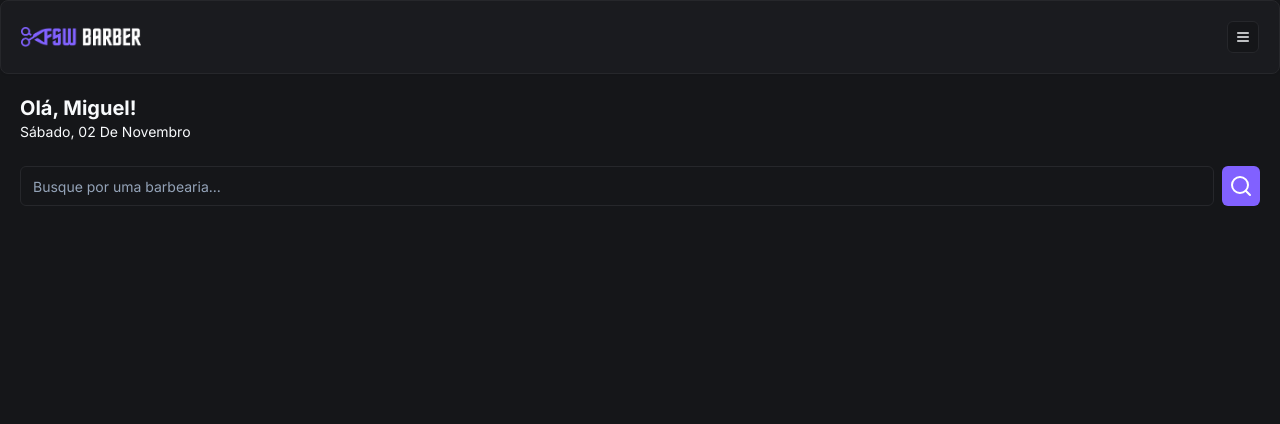
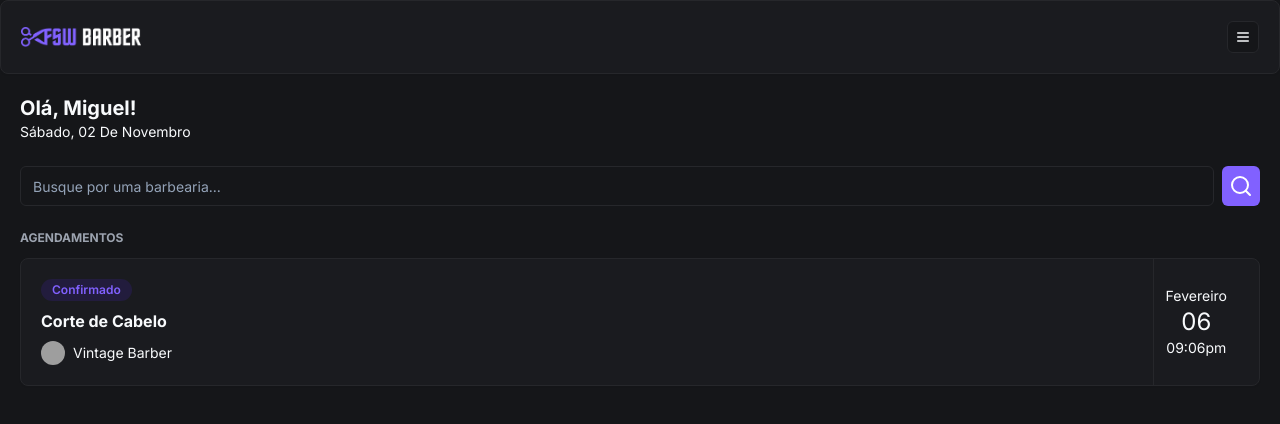
Before and after one commit to keuvyndev/Portfolio, a Next.js app in the folder app-barbershop/: page / in a window 1280 px wide. Shown: the top 424 px of the page. Built offline with nearby package versions, Linux system fonts and the light colour scheme; grey boxes are pictures that could not be loaded.

Commit message:
Feat: Add initial booking component

```diff
--- a/app-barbershop/package.json
+++ b/app-barbershop/package.json
@@ -13,6 +13,7 @@
   },
   "dependencies": {
     "@prisma/client": "^5.13.0",
+    "@radix-ui/react-avatar": "^1.0.4",
     "@radix-ui/react-slot": "^1.0.2",
     "class-variance-authority": "^0.7.0",
     "clsx": "^2.1.1",
--- a/app-barbershop/src/app/(home)/page.tsx
+++ b/app-barbershop/src/app/(home)/page.tsx
@@ -3,12 +3,16 @@
 import { format } from "date-fns";
 import { ptBR } from "date-fns/locale/pt-BR";
 import Search from "./_components/search";
+import BookingItem from "../_components/booking-item";
 
 export default function Home() {
   return (
     <div >
+
+      {/* COMPONENTE GLOBAL HEADER */}
       <Header />
 
+      {/* WELCOME */}
       <div className="px-5 pt-5">
         <h2 className="text-xl font-bold">Olá, Miguel!</h2>
         <p className="capitalize text-sm">
@@ -17,9 +21,17 @@
         })}</p>
       </div>
 
-      <div className="px-5 mt-6">
+      {/* COMPONENTE LOCAL SEARCH */}
+      <div className="px-5 mt-6 ">
         <Search />
       </div>
+
+      {/* COMPONENTE GLOBAL BOOKING */}
+      <div className="px-5 mt-6">
+        <h2 className="text-xs uppercase text-gray-400 font-bold mb-3">AGENDAMENTOS</h2>
+        <BookingItem />
+      </div>
+
     </div>
   );
 }
--- /dev/null
+++ b/app-barbershop/src/app/_components/booking-item.tsx
@@ -0,0 +1,35 @@
+import { Avatar, AvatarFallback, AvatarImage } from "./ui/avatar";
+import { Badge } from "./ui/badge";
+import { Card, CardContent } from "./ui/card";
+
+const BookingItem = () => {
+   return (
+      <Card>
+         <CardContent className="p-5 flex justify-between py-0">
+            <div className="flex flex-col gap-2 py-5">
+               <Badge className="bg-[#221C3D] text-primary hover:bg-[#221C3D] w-fit">Confirmado</Badge>
+               <h2 className="font-bold"> Corte de Cabelo </h2>
+
+               <div className="flex items-center gap-2">
+                  <Avatar className="h-6 w-6">
+                     <AvatarImage src="https://utfs.io/f/0ddfbd26-a424-43a0-aaf3-c3f1dc6be6d1-1kgxo7.png"></AvatarImage>
+
+                     {/* Caso a imagem do avatar esteja inexistente */}
+                     <AvatarFallback>A</AvatarFallback>
+                  </Avatar>
+                  <h3 className="text-sm">Vintage Barber</h3>
+               </div>
+            </div>
+
+            <div className="flex flex-col items-center justify-center border-l border-solid border-secondary px-3">
+               <p className="text-sm">Fevereiro</p>
+               <p className="text-2xl">06</p>
+               <p className="text-sm">09:06pm</p>
+            </div>
+
+         </CardContent>
+      </Card>
+    );
+}
+
+export default BookingItem;
--- /dev/null
+++ b/app-barbershop/src/app/_components/ui/avatar.tsx
@@ -0,0 +1,50 @@
+"use client"
+
+import * as React from "react"
+import * as AvatarPrimitive from "@radix-ui/react-avatar"
+
+import { cn } from "@/app/_lib/utils"
+
+const Avatar = React.forwardRef<
+  React.ElementRef<typeof AvatarPrimitive.Root>,
+  React.ComponentPropsWithoutRef<typeof AvatarPrimitive.Root>
+>(({ className, ...props }, ref) => (
+  <AvatarPrimitive.Root
+    ref={ref}
+    className={cn(
+      "relative flex h-10 w-10 shrink-0 overflow-hidden rounded-full",
+      className
+    )}
+    {...props}
+  />
+))
+Avatar.displayName = AvatarPrimitive.Root.displayName
+
+const AvatarImage = React.forwardRef<
+  React.ElementRef<typeof AvatarPrimitive.Image>,
+  React.ComponentPropsWithoutRef<typeof AvatarPrimitive.Image>
+>(({ className, ...props }, ref) => (
+  <AvatarPrimitive.Image
+    ref={ref}
+    className={cn("aspect-square h-full w-full", className)}
+    {...props}
+  />
+))
+AvatarImage.displayName = AvatarPrimitive.Image.displayName
+
+const AvatarFallback = React.forwardRef<
+  React.ElementRef<typeof AvatarPrimitive.Fallback>,
+  React.ComponentPropsWithoutRef<typeof AvatarPrimitive.Fallback>
+>(({ className, ...props }, ref) => (
+  <AvatarPrimitive.Fallback
+    ref={ref}
+    className={cn(
+      "flex h-full w-full items-center justify-center rounded-full bg-muted",
+      className
+    )}
+    {...props}
+  />
+))
+AvatarFallback.displayName = AvatarPrimitive.Fallback.displayName
+
+export { Avatar, AvatarImage, AvatarFallback }
--- /dev/null
+++ b/app-barbershop/src/app/_components/ui/badge.tsx
@@ -0,0 +1,36 @@
+import * as React from "react"
+import { cva, type VariantProps } from "class-variance-authority"
+
+import { cn } from "@/app/_lib/utils"
+
+const badgeVariants = cva(
+  "inline-flex items-center rounded-full border px-2.5 py-0.5 text-xs font-semibold transition-colors focus:outline-none focus:ring-2 focus:ring-ring focus:ring-offset-2",
+  {
+    variants: {
+      variant: {
+        default:
+          "border-transparent bg-primary text-primary-foreground hover:bg-primary/80",
+        secondary:
+          "border-transparent bg-secondary text-secondary-foreground hover:bg-secondary/80",
+        destructive:
+          "border-transparent bg-destructive text-destructive-foreground hover:bg-destructive/80",
+        outline: "text-foreground",
+      },
+    },
+    defaultVariants: {
+      variant: "default",
+    },
+  }
+)
+
+export interface BadgeProps
+  extends React.HTMLAttributes<HTMLDivElement>,
+    VariantProps<typeof badgeVariants> {}
+
+function Badge({ className, variant, ...props }: BadgeProps) {
+  return (
+    <div className={cn(badgeVariants({ variant }), className)} {...props} />
+  )
+}
+
+export { Badge, badgeVariants }
```
Also changed, not shown: 1 other file (tests, documents, lock files or other folders).
